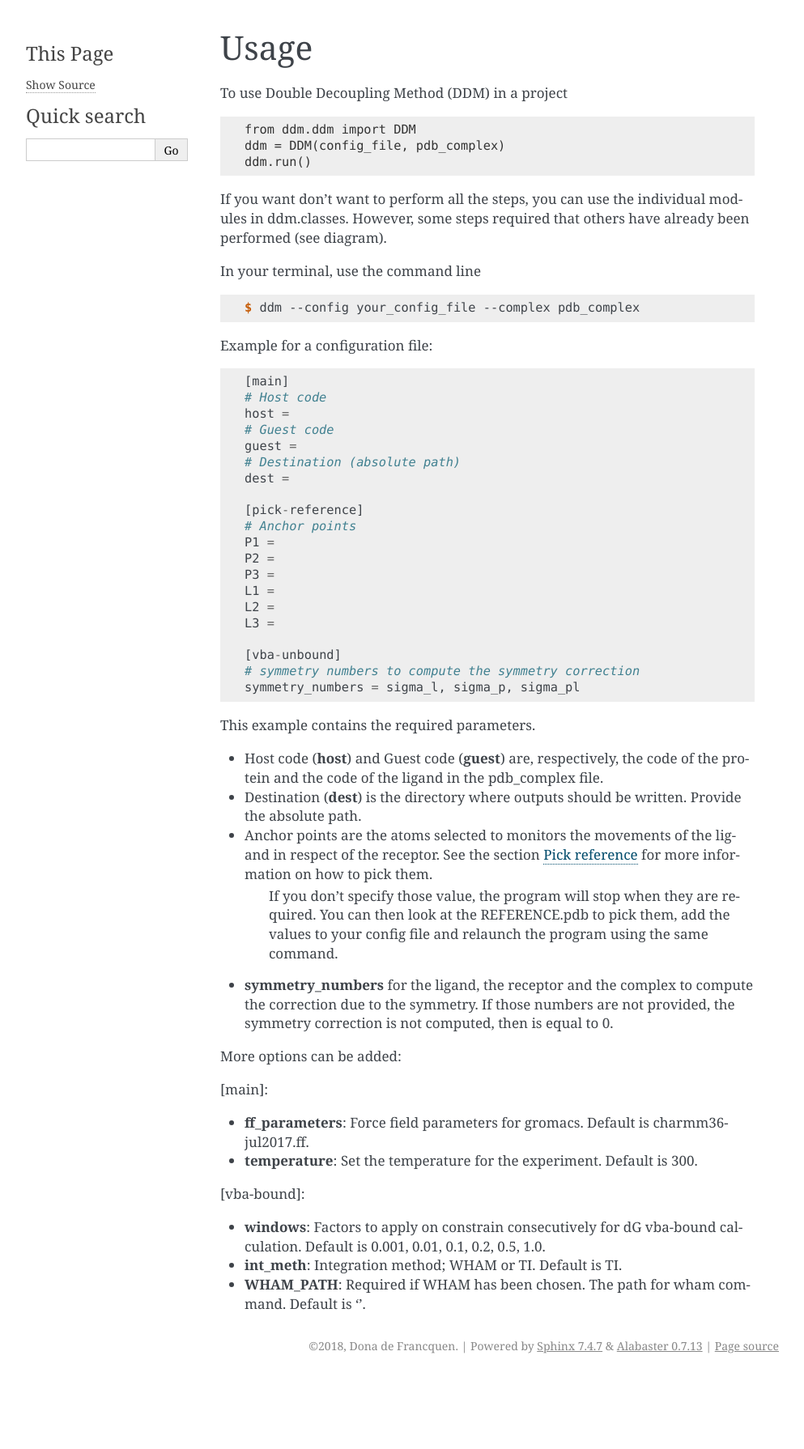
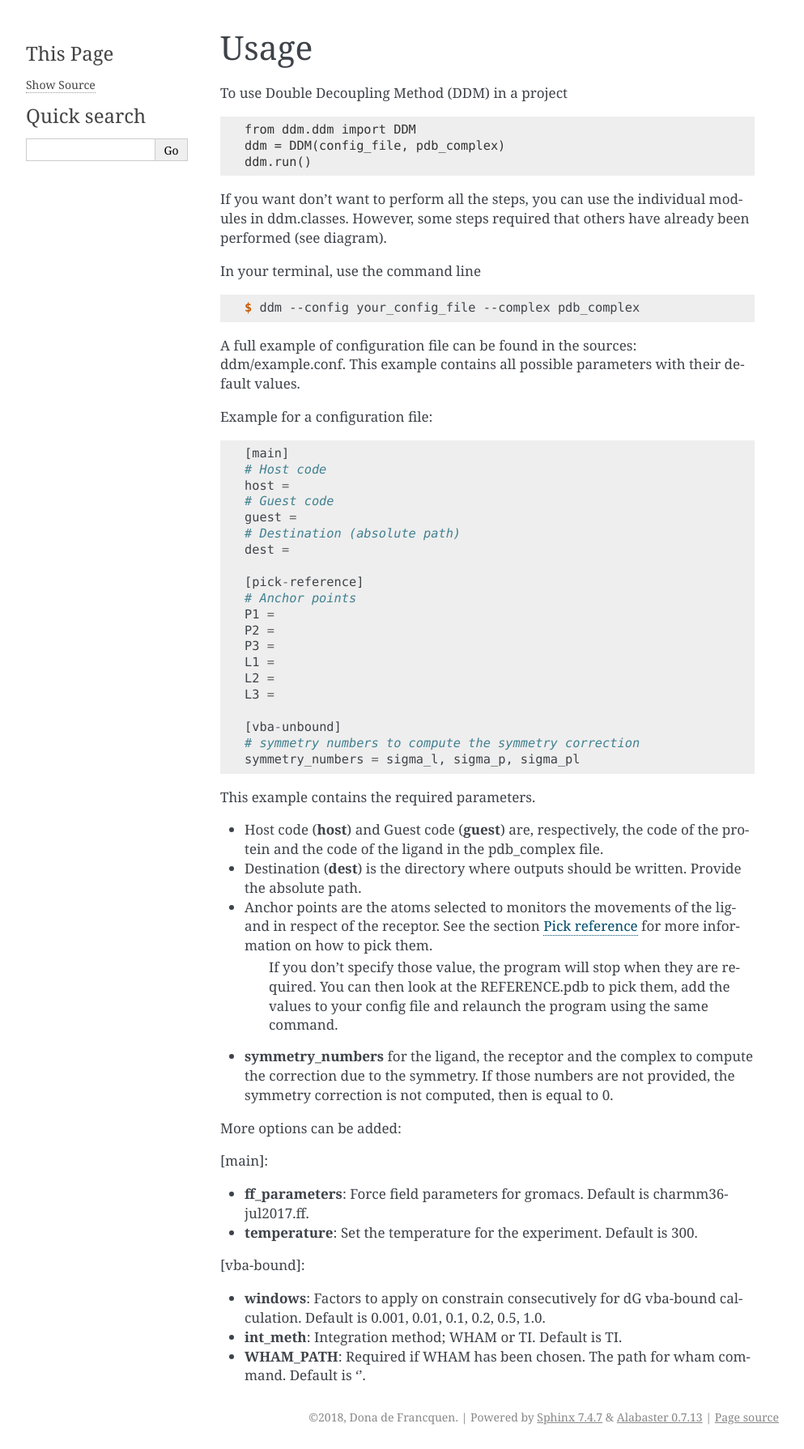
Before and after one commit to IFMlab/ddm_docs, a Sphinx documentation site: the page built from docs/usage.rst, in a window 1280 px wide. Shown: the whole page at 81% size, without its empty margins (148-1141 px from the left). Built offline with Sphinx 7.4.7, drawn with Linux system fonts in a browser that asks for light colours; before the commit the page ends 1702 px from its top, so only the background shows below that.

Commit message:
config file example mentionned

```diff
--- a/docs/usage.rst
+++ b/docs/usage.rst
@@ -19,6 +19,8 @@ In your terminal, use the command line
 
     $ ddm --config your_config_file --complex pdb_complex
 
+
+A full example of configuration file can be found in the sources: ddm/example.conf. This example contains all possible parameters with their default values.
 
 Example for a configuration file::
 
```
